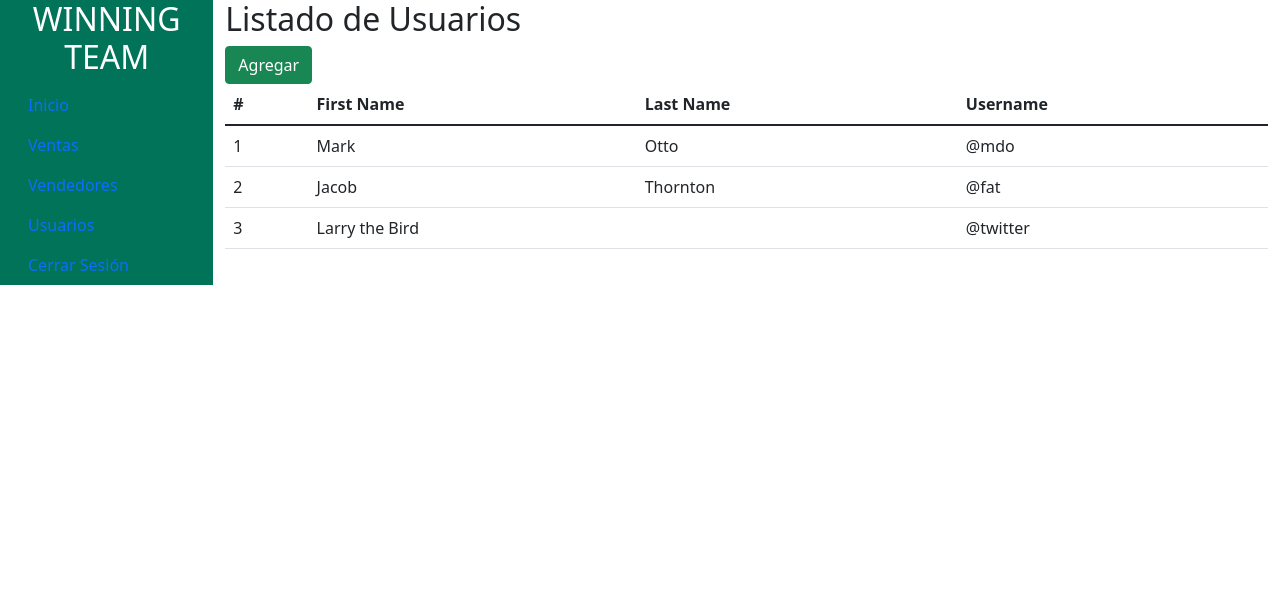
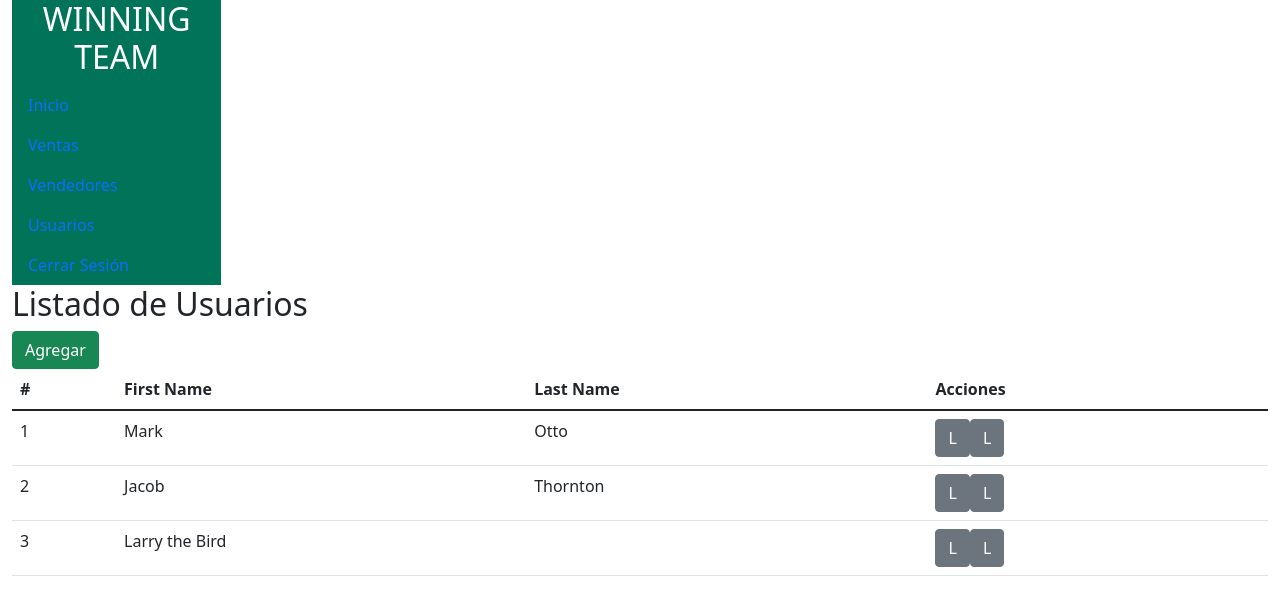
Before and after one commit to Felipe2509/gestionUsuarios, a React (Create React App) app: page / in a window 1280 px wide. Shown: the top 606 px of the page. Built offline with nearby package versions, Linux system fonts and the light colour scheme.

Commit message:
dev primer cambio

```diff
--- /dev/null
+++ b/src/components/Buttons.js
@@ -0,0 +1,12 @@
+import React from 'react';
+import Button from 'react-bootstrap/Button';
+const Buttons = () => {
+    return (
+        <React.Fragment>
+            <Button width="1" height="1" variant="secondary">L</Button>
+            <Button width="1" height="1" variant="secondary" padding="2">L</Button>
+        </React.Fragment>
+    )
+}
+
+export default Buttons;
--- a/src/components/Contenedor.js
+++ b/src/components/Contenedor.js
@@ -1,24 +1,22 @@
+import React from 'react';
 import Container from 'react-bootstrap/Container';
-import Row from 'react-bootstrap/Row';
 import Col from 'react-bootstrap/Col';
 import Navegador from './Navegador'
 import ListarUsuarios from './ListarUsuarios'
 
 const Contenedor = () => {
     return (
-        <div>
+        <React.Fragment>
             <Container fluid height="100%">
-                <Row>
                 <Col xs={2} className="style-row">
                     <Navegador/>
                 </Col>
                 <Col>
                     <ListarUsuarios/>
                 </Col>
-                </Row>
             </Container>
 
-        </div>
+        </React.Fragment>
     )
 }
 
--- a/src/components/ListarUsuarios.js
+++ b/src/components/ListarUsuarios.js
@@ -1,9 +1,11 @@
+import React from 'react';
 import Table from 'react-bootstrap/Table';
 import Button from 'react-bootstrap/Button';
+import Buttons from './Buttons'
 
 const ListarUsuarios = () => {
     return (
-        <div>
+      <React.Fragment>
             <div><h2>Listado de Usuarios</h2></div>
             <Button variant="success">Agregar</Button>{' '}
             <Table fluid>
@@ -12,7 +14,7 @@ const ListarUsuarios = () => {
                   <th>#</th>
                   <th>First Name</th>
                   <th>Last Name</th>
-                  <th>Username</th>
+                  <th>Acciones</th>
                 </tr>
               </thead>
               <tbody>
@@ -20,22 +22,22 @@ const ListarUsuarios = () => {
                   <td>1</td>
                   <td>Mark</td>
                   <td>Otto</td>
-                  <td>@mdo</td>
+                  <td><Buttons /></td>
                 </tr>
                 <tr>
                   <td>2</td>
                   <td>Jacob</td>
                   <td>Thornton</td>
-                  <td>@fat</td>
+                  <td><Buttons /></td>
                 </tr>
                 <tr>
                   <td>3</td>
                   <td colSpan="2">Larry the Bird</td>
-                  <td>@twitter</td>
+                  <td><Buttons /></td>
                 </tr>
               </tbody>
             </Table>
-        </div>
+          </React.Fragment>
     )
 }
 
--- a/src/components/Navegador.js
+++ b/src/components/Navegador.js
@@ -1,7 +1,8 @@
+import React from 'react';
 import Nav from 'react-bootstrap/Nav';
 const Navegador = () => {
     return (
-        <div>
+        <React.Fragment>
              <div><h2 className="text-center" color="white">WINNING TEAM</h2></div>
             <Nav defaultActiveKey="/home" className="flex-column">
               <Nav.Link color="white" eventKey="link-1">Inicio</Nav.Link>
@@ -10,7 +11,7 @@ const Navegador = () => {
               <Nav.Link href="/home">Usuarios</Nav.Link>
               <Nav.Link eventKey="link-2">Cerrar Sesión</Nav.Link>
             </Nav>
-        </div>
+        </React.Fragment>
     )
 }
 
```
